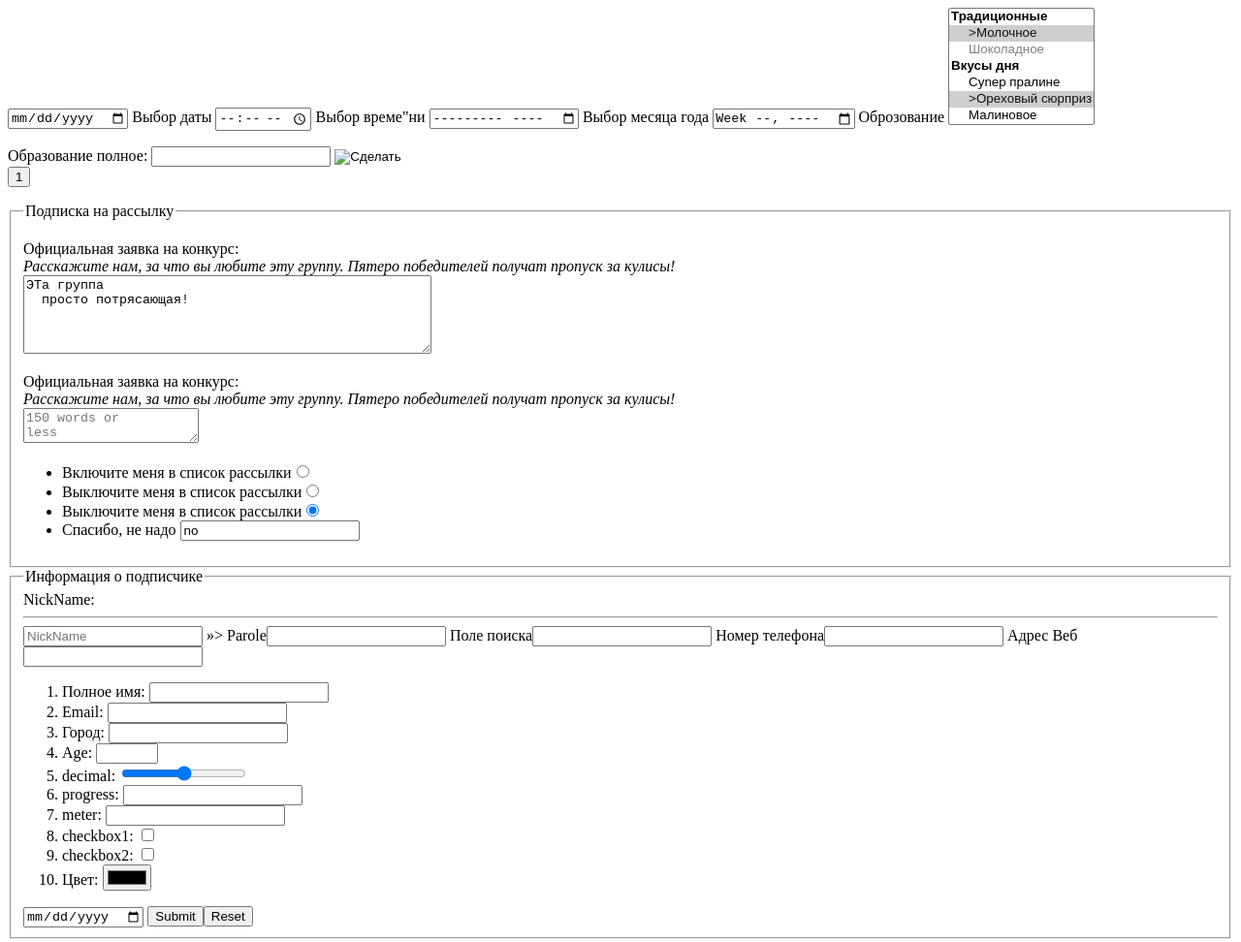
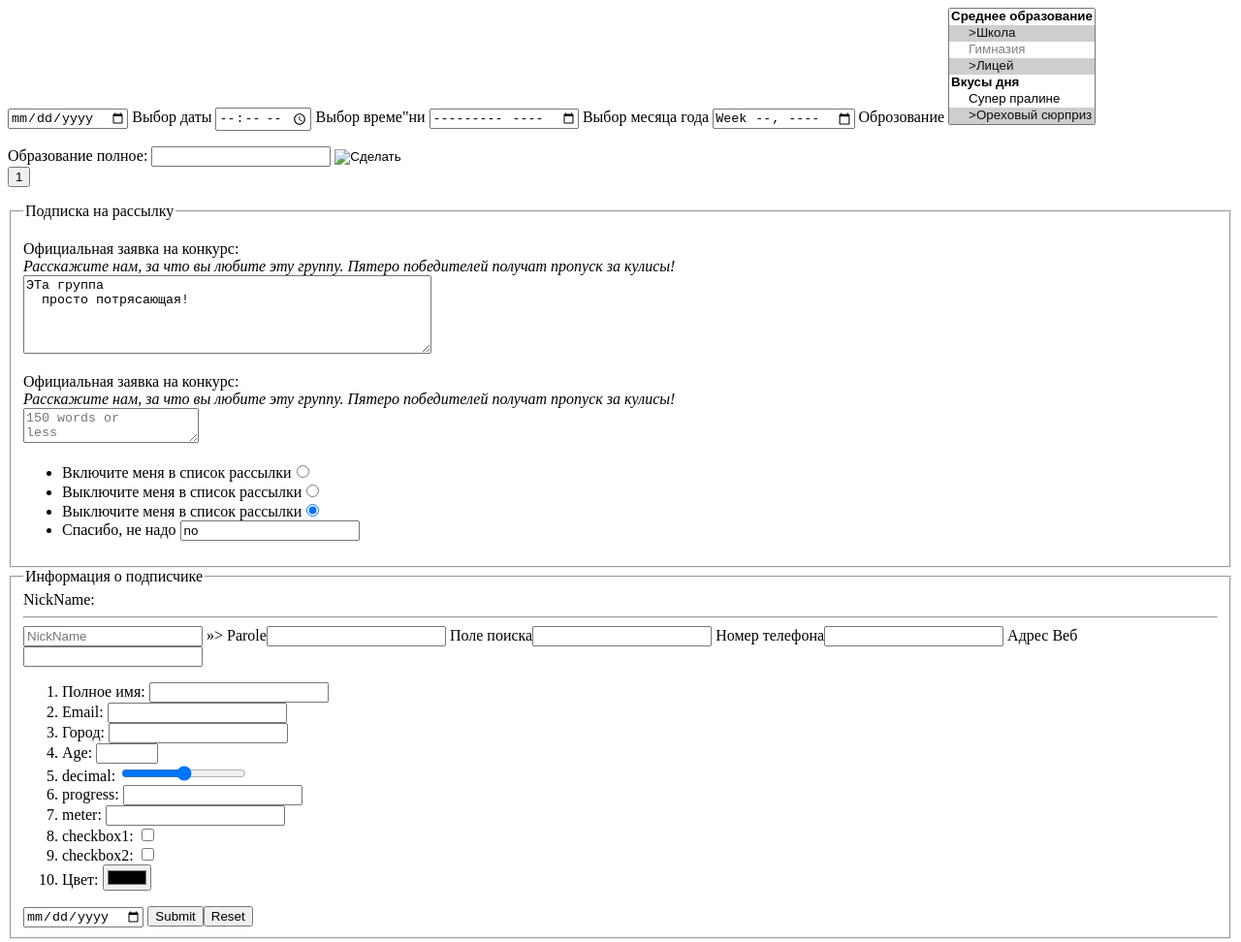
Before and after one commit to levmag/Diplom, a plain HTML site: page index.html in a window 1280 px wide. Shown: the whole page at 97% size. Drawn offline with Linux system fonts and the light colour scheme.

Commit message:
Update index.html

```diff
--- a/index.html
+++ b/index.html
@@ -11,9 +11,10 @@
 
 
 <select name="icecream" size="7" multiple>
-<optgroup label="Традиционные">
-<option selected="selected">>Молочное</option>
-<option disabled>Шоколадное</option>
+<optgroup label="Среднее образование">
+<option selected="selected">>Школа</option>
+<option disabled>Гимназия</option>
+  <option selected="selected">>Лицей</option>
 </optgroup>
 <optgroup label="Вкусы дня">
 <option>Cynep пpaлинe</option>
```
